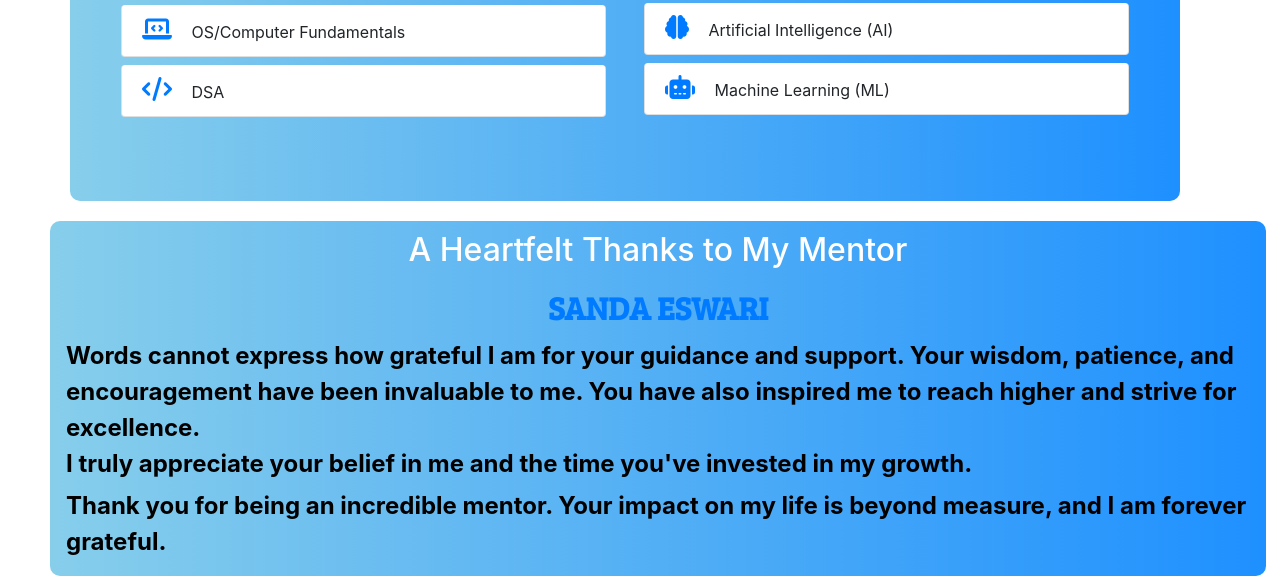
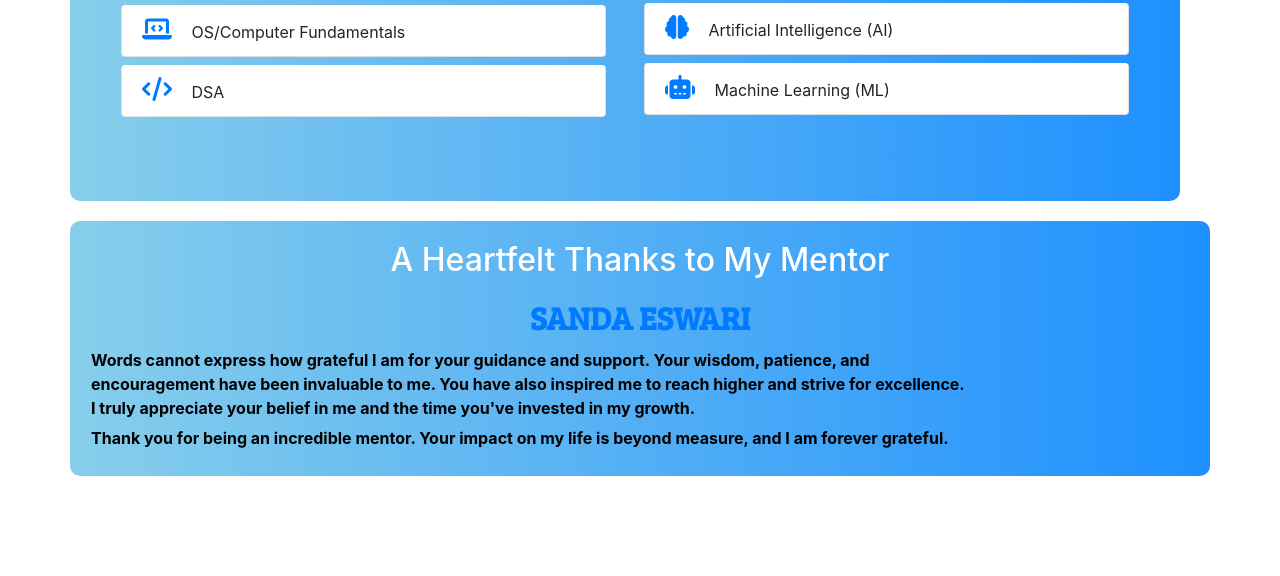
Before and after one commit to shaiksanda/personal-blog, a plain HTML site: page index.html in a window 1280 px wide. Shown: the part 5177-5753 px from the top of the page. After the commit the page ends 5653 px from the top, so only its background shows below. Drawn offline with nearby package versions, Linux system fonts and the light colour scheme; a web font is replaced by a local one.

Commit message:
Final commit

```diff
--- a/index.css
+++ b/index.css
@@ -12,9 +12,8 @@
 .mentor-container {
   color: white;
 
-  width: 95%;
-  margin-left: 50px;
-  margin-right: 50px;
+  width: 100%;
+
   padding: 10px;
   border-radius: 10px;
   background: linear-gradient(to right, skyblue, dodgerblue);
@@ -45,7 +44,7 @@
   }
 }
 .mentor-container p {
-  font-size: 1.5rem; /* Base font size for readability */
+  font-size: 1rem; /* Base font size for readability */
   color: black; /* White color for better contrast */
   font-weight: bold;
   margin: 6px;
--- a/index.html
+++ b/index.html
@@ -351,7 +351,7 @@
     </div>
     </div>
 
-      <div class="mentor-container">
+      <div class="mentor-container container">
         <h2 style="text-align: center;">A Heartfelt Thanks to My Mentor </h2>
         <h1 id="highlight-name" class="text-center">SANDA ESWARI</h1>
          <p>
```
